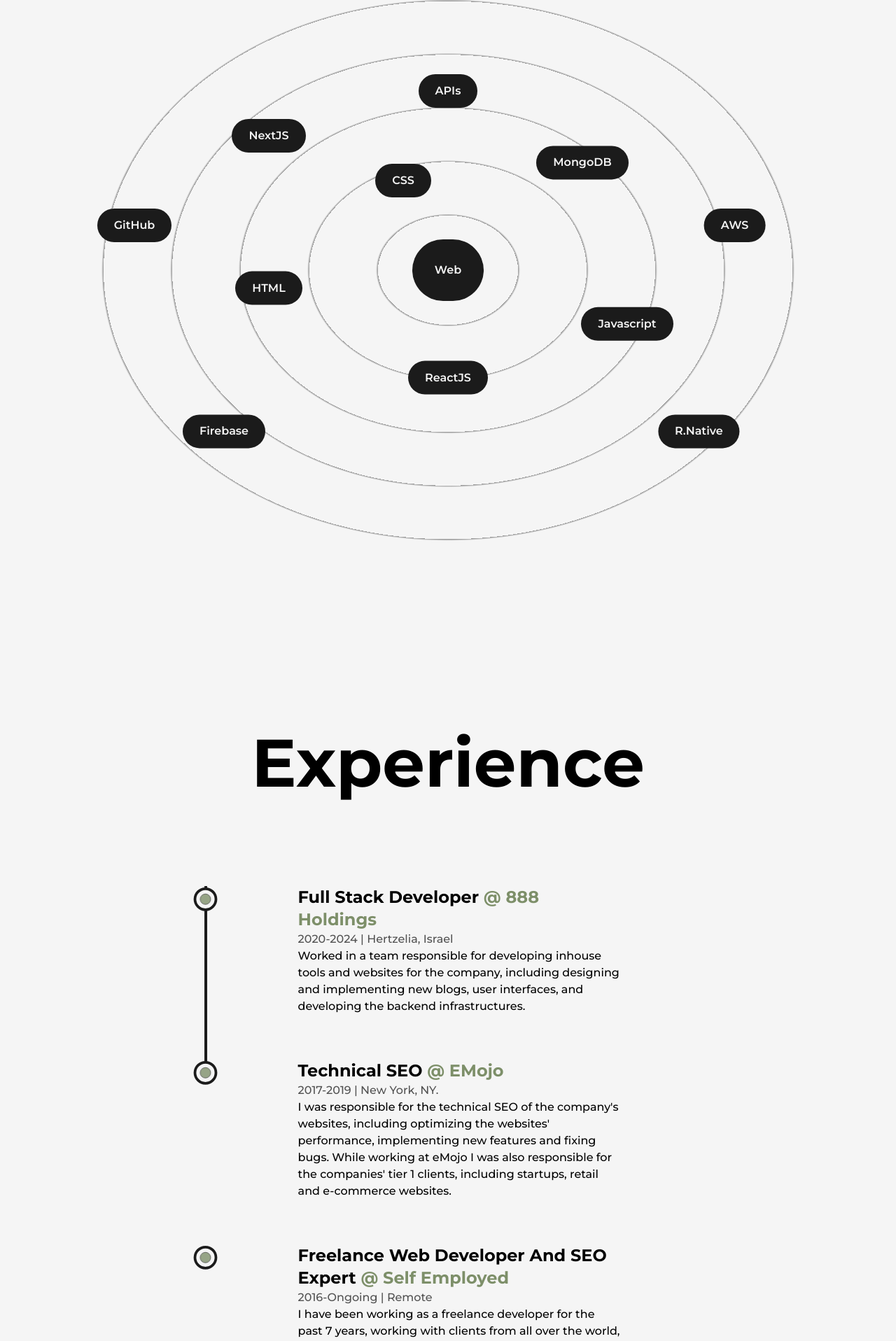
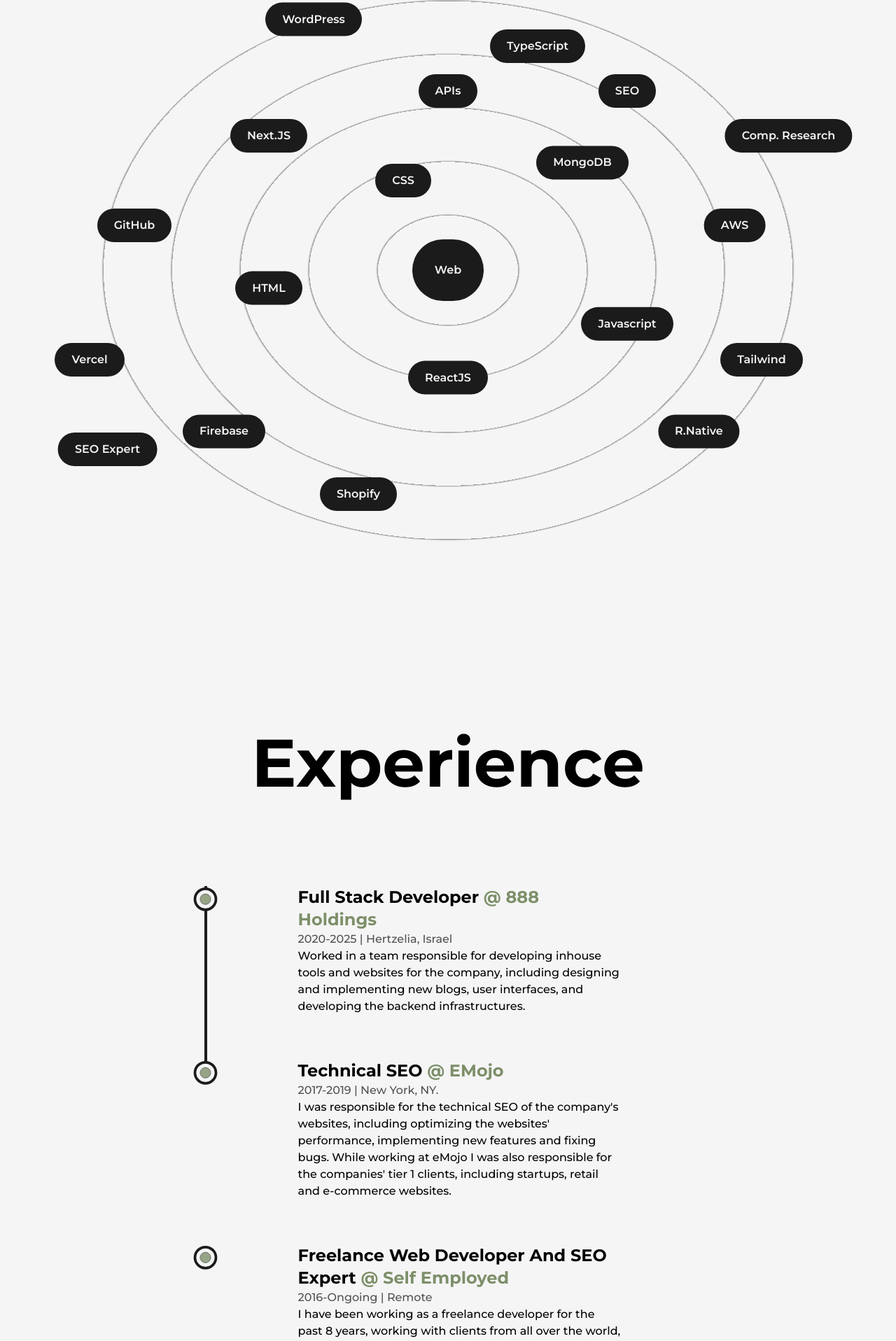
Before and after one commit to GuyDahn/guy-dev-2023, a Next.js app: page /about in a window 1280 px wide. Shown: the part 1390-3306 px from the top of the page at 70% size. Built offline with nearby package versions, Linux system fonts and the light colour scheme.

Commit message:
portfolio update - new headline, skills, SEO audit project, new CTA

```diff
--- a/package.json
+++ b/package.json
@@ -14,7 +14,9 @@
     "framer-motion": "^10.6.0",
     "next": "13.2.4",
     "react": "18.2.0",
-    "react-dom": "18.2.0"
+    "react-dom": "18.2.0",
+    "react-slick": "^0.30.2",
+    "slick-carousel": "^1.8.1"
   },
   "devDependencies": {
     "autoprefixer": "^10.4.14",
--- a/src/components/Contact.js
+++ b/src/components/Contact.js
@@ -3,18 +3,20 @@
 const Contact = () => {
   return (
     <div className='my-64 flex flex-col items-center text-center'>
-      <p className='text-2xl text-gray-700 dark:text-gray-300'>
-        Hire me, I&apos;m available for work.
+      <h2 className='text-4xl font-bold text-dark dark:text-light mb-4'>
+        Let&apos;s build something that ranks.
+      </h2>
+      <p className='text-xl text-gray-600 dark:text-gray-300 max-w-lg mb-8'>
+        I&apos;m available for freelance projects, SEO consulting, and
+        full-stack development work. Let&apos;s talk.
       </p>
-      <p className='text-2xl text-gray-700 dark:text-gray-300'>
-        You can reach me &nbsp;
-        <a
-          className='text-dark underline dark:text-light text-blue-500 hover:text-blue-700 mt-2'
-          href='mailto:guydaane@gmail.com'
-        >
-          HERE.
-        </a>
-      </p>
+      <a
+        href='mailto:guydaane@gmail.com'
+        className='rounded-lg bg-dark text-light px-8 py-4 text-lg font-semibold
+        dark:bg-light dark:text-dark hover:opacity-80 transition-opacity'
+      >
+        Get in touch
+      </a>
     </div>
   )
 }
--- a/src/components/Experience.js
+++ b/src/components/Experience.js
@@ -59,7 +59,7 @@
               position="Full Stack Developer"
               company=" 888 Holdings"
               companyLink="https:/888.com"
-              time="2020-2024"
+              time="2020-2025"
               address="Hertzelia, Israel"
               work="Worked in a team responsible for developing inhouse tools and websites for the company, including designing and implementing new blogs, user interfaces, and developing the backend infrastructures.
 
@@ -81,11 +81,11 @@
             <Details
               position="Freelance Web Developer and SEO Expert"
               company=" Self Employed"
-              companyLink="https://guy-dev.com"
+              companyLink="/"
               time="2016-Ongoing"
               address="Remote"
               work="
-              I have been working as a freelance developer for the past 7 years, working with clients from all over the world, including the US, Europe, Israel, and South America."
+              I have been working as a freelance developer for the past 8 years, working with clients from all over the world, including the US, Europe, Israel, and South America."
             />
         </ul>
       </div>
--- a/src/components/Skills.js
+++ b/src/components/Skills.js
@@ -1,58 +1,69 @@
-import React from "react";
-import { motion } from "framer-motion";
+import React from 'react'
+import { motion } from 'framer-motion'
 
 const Skill = ({ name, x, y }) => {
   return (
     <motion.div
-      className="flex items-center justify-center rounded-full font-semibold bg-dark text-light
+      className='flex items-center justify-center rounded-full font-semibold bg-dark text-light
               py-3 px-6 shadow-dark cursor-pointer absolute dark:text-dark dark:bg-light
               lg:py-2 lg:px-4 md:text-sm md:py-1.5 md:px-3 xs:bg-transparent xs:dark:bg-transparent
               xs:text-dark xs:dark:text-light xs:font-bold
-              "
-      whileHover={{ scale:1.05 }}
+              '
+      whileHover={{ scale: 1.05 }}
       initial={{ x: 0, y: 0 }}
-      whileInView={{ x: x, y: y, transition: {duration: 1.5} }}
+      whileInView={{ x: x, y: y, transition: { duration: 1.5 } }}
       viewport={{ once: true }}
     >
       {name}
     </motion.div>
-  );
-};
+  )
+}
 
 const Skills = () => {
   return (
     <>
-      <h2 className="font-bold text-8xl mt-64 w-full text-center md:text-6xl md:mt-32">Skills</h2>
-      <div className="w-full h-screen relative flex items-center justify-center rounded-full bg-circularLight dark:bg-circularDark
+      <h2 className='font-bold text-8xl mt-64 w-full text-center md:text-6xl md:mt-32'>
+        Skills
+      </h2>
+      <div
+        className='w-full h-screen relative flex items-center justify-center rounded-full bg-circularLight dark:bg-circularDark
       lg:h-[80vh] sm:h-[60vh] xs:h-[50vh]
       lg:bg-circularLightLg lg:dark:bg-circularDarkLg
       md:bg-circularLightMd md:dark:bg-circularDarkMd
       sm:bg-circularLightSm sm:dark:bg-circularDarkSm
-      ">
+      '
+      >
         <motion.div
-          className="flex items-center justify-center rounded-full font-semibold bg-dark text-light
+          className='flex items-center justify-center rounded-full font-semibold bg-dark text-light
               p-8 shadow-dark cursor-pointer dark:text-dark dark:bg-light lg:p-6 md:p-4 xs:text-xs xs:p-2
-              "
+              '
           whileHover={{ scale: 1.05 }}
         >
           Web
         </motion.div>
 
-        <Skill name="HTML" x="-20vw" y="2vw" />
-        <Skill name="CSS" x="-5vw" y="-10vw" />
-        <Skill name="Javascript" x="20vw" y="6vw" />
-        <Skill name="ReactJS" x="0vw" y="12vw" />
-        <Skill name="NextJS" x="-20vw" y="-15vw" />
-        <Skill name="MongoDB" x="15vw" y="-12vw" />
-        <Skill name="GitHub" x="-35vw" y="-5vw" />
-        <Skill name="AWS" x="32vw" y="-5vw" />
-        <Skill name="APIs" x="0vw" y="-20vw" />
-        <Skill name="Firebase" x="-25vw" y="18vw" />
-        <Skill name="R.Native" x="28vw" y="18vw" />
-
+        <Skill name='HTML' x='-20vw' y='2vw' />
+        <Skill name='CSS' x='-5vw' y='-10vw' />
+        <Skill name='Javascript' x='20vw' y='6vw' />
+        <Skill name='ReactJS' x='0vw' y='12vw' />
+        <Skill name='Next.JS' x='-20vw' y='-15vw' />
+        <Skill name='MongoDB' x='15vw' y='-12vw' />
+        <Skill name='GitHub' x='-35vw' y='-5vw' />
+        <Skill name='AWS' x='32vw' y='-5vw' />
+        <Skill name='APIs' x='0vw' y='-20vw' />
+        <Skill name='Firebase' x='-25vw' y='18vw' />
+        <Skill name='R.Native' x='28vw' y='18vw' />
+        <Skill name='TypeScript' x='10vw' y='-25vw' />
+        <Skill name='Shopify' x='-10vw' y='25vw' />
+        <Skill name='Tailwind' x='35vw' y='10vw' />
+        <Skill name='Vercel' x='-40vw' y='10vw' />
+        <Skill name='SEO' x='20vw' y='-20vw' />
+        <Skill name='WordPress' x='-15vw' y='-28vw' />
+        <Skill name='Comp. Research' x='38vw' y='-15vw' />
+        <Skill name='SEO Expert' x='-38vw' y='20vw' />
       </div>
     </>
-  );
-};
+  )
+}
 
-export default Skills;
+export default Skills
--- a/src/pages/articles.js
+++ b/src/pages/articles.js
@@ -122,9 +122,7 @@
         <title>Simple Portfolio Built with Nextjs | Articles Page</title>
         <meta
           name="description"
-          content="Browse through CodeBucks's collection of software engineering articles and
-        tutorials on Next.js, React.js, web development, and more.
-        Gain valuable insights and stay up-to-date with SEO tips for building a developer portfolio."
+          content="Browse through Guy's latest articles on web development, React, JavaScript, and more."
         />
       </Head>
       <TransitionEffect />
@@ -136,17 +134,16 @@
           lg:!text-7xl sm:mb-8 sm:!text-6xl xs:!text-4xl
           "
           />
-          {/* <ul className="grid grid-cols-2 gap-16 lg:gap-8 md:grid-cols-1 md:gap-y-16">
+          <ul className="grid grid-cols-2 gap-16 lg:gap-8 md:grid-cols-1 md:gap-y-16">
             <FeaturedArticle
               img={article1}
-              title="build a custom pagination component in reactjs from scratch"
-              time="9 min read"
-              summary="Learn how to build a custom pagination component in ReactJS from scratch. Follow this
-              step-by-step guide to integrate Pagination component in your ReactJS project."
-              link="https://devdreaming.com/blogs/create-pagination-component-reactjs"
+              title="Cloudflare’s Latest: A Developer’s All-You-Can-Build Bonanza"
+              time="5 min read"
+              summary="Cloudflare Pages, Workers, and Durable Objects are the latest tools in the Cloudflare ecosystem."
+              link=""
             />
 
-            <FeaturedArticle
+            {/* <FeaturedArticle
               img={article2}
               title="creating stunning loading screens in react: Build 3 types of loading screens"
               time="10 min read"
@@ -154,8 +151,8 @@
               Discover how to use React-Loading, React-Lottie & build a custom loading screen. Improve the
               user experience."
               link="https://devdreaming.com/blogs/create-3-different-types-of-loading-screens-in-react"
-            />
-          </ul> */}
+            /> */}
+          </ul>
           <h2 className="font-bold text-4xl w-full text-center my-16 mt-32">
             Coming Soon!
           </h2>
--- a/src/pages/index.js
+++ b/src/pages/index.js
@@ -40,16 +40,13 @@
             </div>
             <div className='w-1/2 flex flex-col items-center self-center lg:w-full lg:text-center'>
               <AnimatedText
-                text='Transforming Concepts into Solutions through Code and Design'
+                text='I build websites that rank'
                 className='!text-6xl !text-left
                 xl:!text-5xl lg:!text-center lg:!text=6xl md:!text-5xl sm:!text-3xl
                 '
               />
               <p className='my-4 text-base font-medium md:text-sm sm:text-xs'>
-                As a dedicated full-stack developer, my primary focus is
-                translating visionary ideas into tangible web applications. Take
-                a closer look at my latest projects, which exemplify my skills
-                in React.js and of web development.
+              Full-stack developer and SEO strategist. I build fast, scalable web applications and make sure the right people find them.
               </p>
               <div className='flex items-center self-start mt-2 lg:self-center'>
                 <Link
--- a/src/pages/projects.js
+++ b/src/pages/projects.js
@@ -12,6 +12,7 @@
 import project5 from '../../public/images/projects/flatrate.png'
 import project6 from '../../public/images/projects/blackjack.png'
 import project7 from '../../public/images/projects/datacore.png'
+import project8 from '../../public/images/projects/seo-audit.png'
 import { motion } from 'framer-motion'
 import TransitionEffect from '@/components/TransitionEffect'
 // import HireMe from '@/components/HireMe'
@@ -234,7 +235,16 @@
                 github='https://github.com/GuyDahn'
               />
             </div>
-
+            <div className='col-span-12'>
+              <FeaturedProject
+                type='Next.js + TypeScript Tool'
+                title='SEO Audit Tool'
+                summary='A free instant SEO analysis tool. Paste any URL and get a full report covering title tags, meta descriptions, H1s, image alt tags, Open Graph, structured data, canonical URLs and more. Built with Next.js, TypeScript, and Cheerio.'
+                img={project8}
+                link='https://seo-audit-tool-azure.vercel.app'
+                github='https://github.com/guydahn/seo-audit-tool'
+              />
+            </div>
           </div>
         </Layout>
       </main>
```
Also changed, not shown: public/images/projects/seo-audit.png (added), 1 other file (tests, documents, lock files or other folders).
